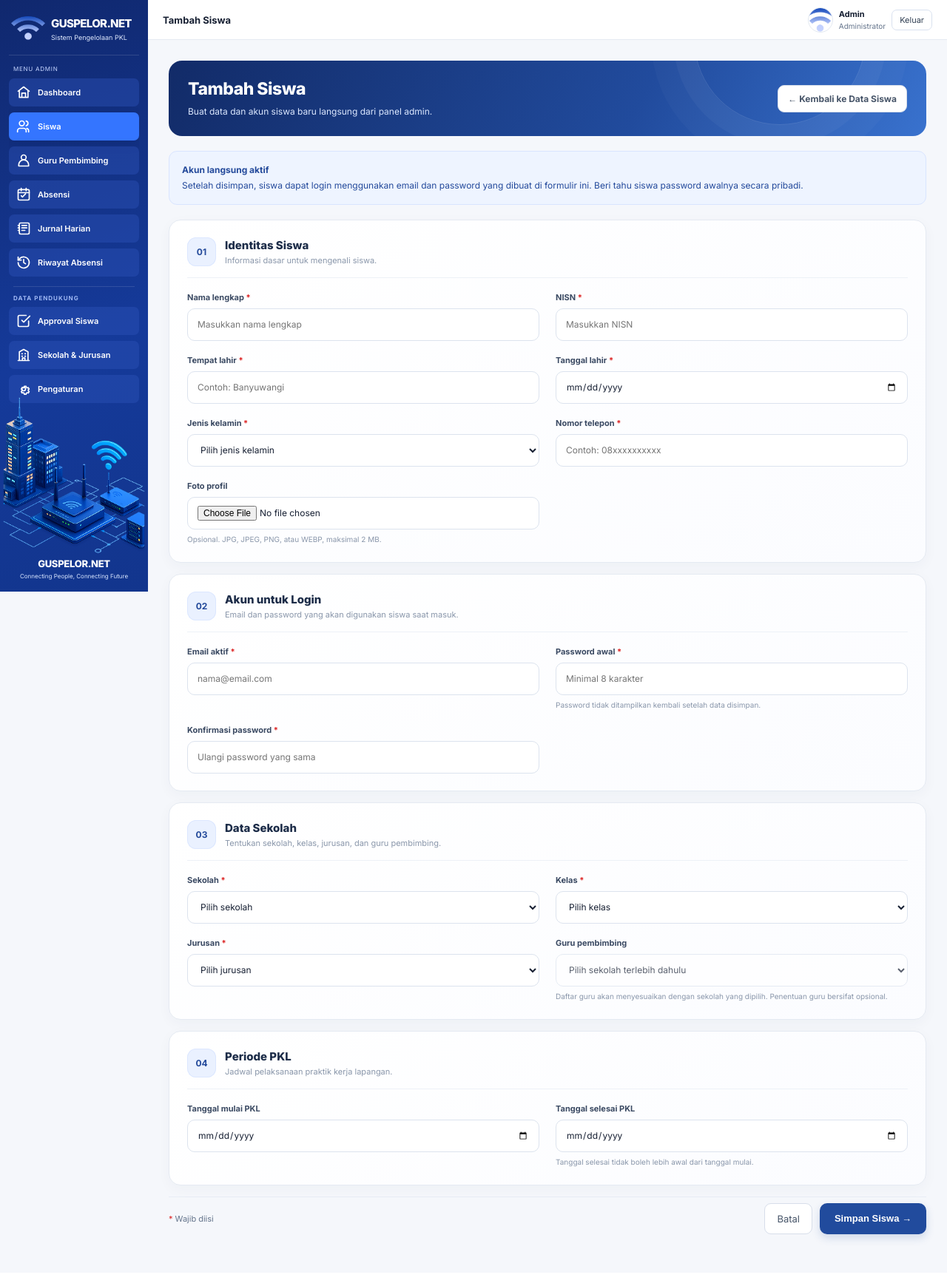
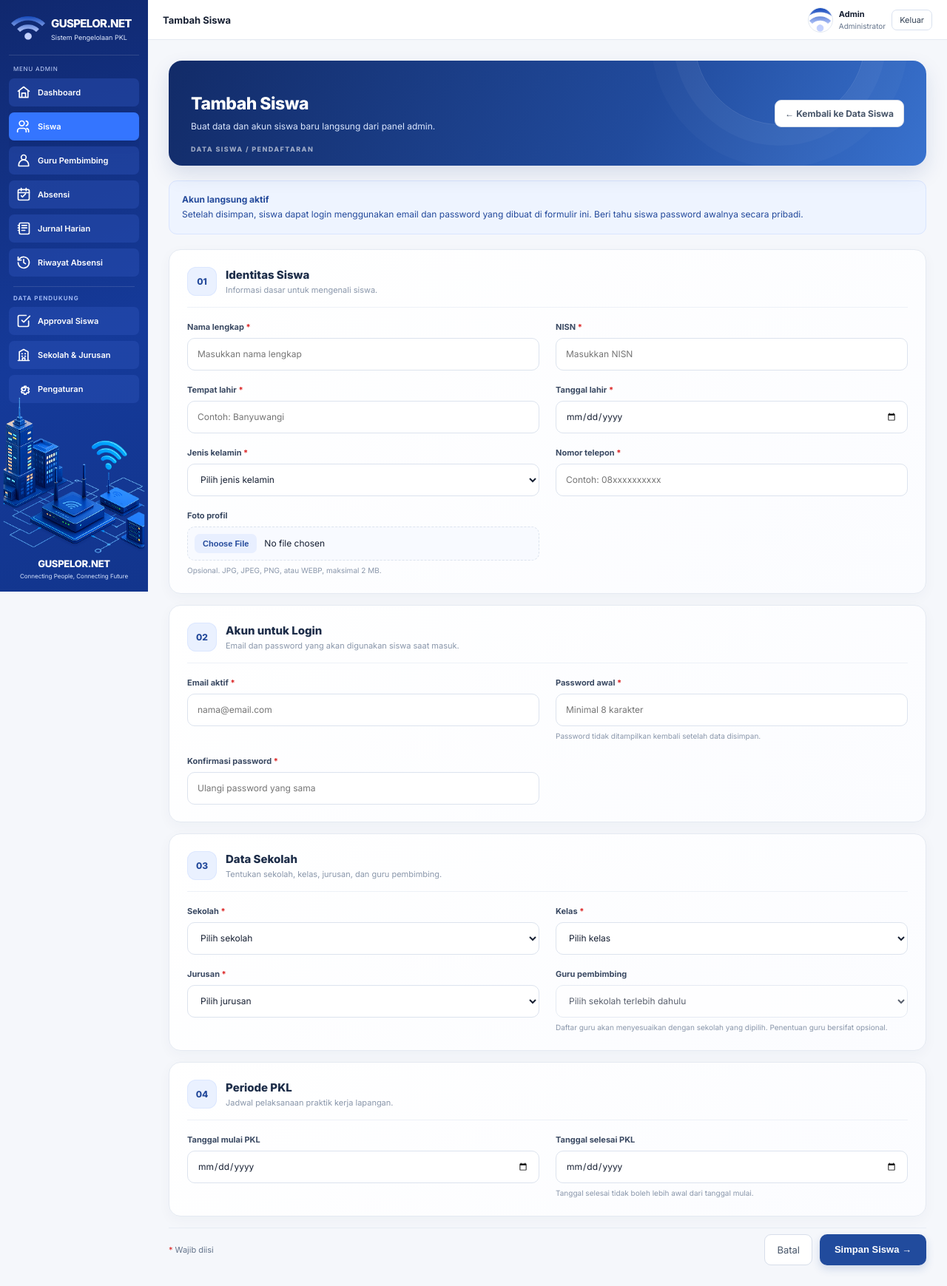
Before and after one commit to lovelyputri/sistem-pkl, a Laravel app: page /admin/siswa/create in a window 1280 px wide. Shown: the top 1739 px of the page at 74% size. Before the commit the page ends 1683 px from the top, so only its background shows below. Run offline with Laravel 12, Linux system fonts and the light colour scheme; a user stored in the database is signed in; data comes from the database, SQL or seed files in the repository.

Commit message:
Polish admin student CRUD views

```diff
--- a/resources/views/admin/siswa/create.blade.php
+++ b/resources/views/admin/siswa/create.blade.php
@@ -38,6 +38,21 @@
 .student-create-page .form-actions{border-top:1px solid #e8edf5;margin-top:5px;padding:18px 0 28px}
 .student-create-page .form-actions button{padding:12px 20px!important;border-radius:10px!important;background:#214b9d!important;box-shadow:0 5px 12px rgba(33,75,157,.18);font-weight:700!important}
 @media(max-width:650px){.student-create-head{padding:20px;border-radius:14px}.student-create-head h1{font-size:20px}.student-create-page .form-section{padding:17px}.student-create-page .fields{gap:14px}}
+
+
+/* Penyempurnaan tampilan form tambah siswa */
+.student-create-head{min-height:142px;padding:27px 30px;box-shadow:0 12px 28px rgba(23,53,127,.13)}
+.student-create-head:before{content:"DATA SISWA / PENDAFTARAN";display:block;position:absolute;left:30px;bottom:17px;color:rgba(255,255,255,.58);font-size:9px;font-weight:800;letter-spacing:1.4px}
+.student-create-head>div{position:relative;z-index:1}
+.student-create-page .form-section{transition:border-color .2s,box-shadow .2s}
+.student-create-page .form-section:hover{border-color:#d5e1f5;box-shadow:0 9px 24px rgba(24,48,91,.06)}
+.student-create-page .section-number{display:grid;place-items:center;flex:0 0 40px;font-size:12px;font-weight:800}
+.student-create-page .field input[type=file]{padding:9px;background:#f8faff;border-style:dashed;cursor:pointer}
+.student-create-page .field input[type=file]::file-selector-button{border:0;border-radius:7px;padding:7px 11px;margin-right:10px;background:#e8efff;color:#244a9b;font-size:11px;font-weight:700;cursor:pointer}
+.student-create-page .form-actions{display:flex;align-items:center;justify-content:space-between;gap:12px}
+.student-create-page .form-actions a{transition:.18s}
+.student-create-page .form-actions a:hover{background:#f5f7fb!important}
+@media(max-width:650px){.student-create-head:before{display:none}.student-create-head{min-height:unset}}
 
 </style>
 @endpush
```
